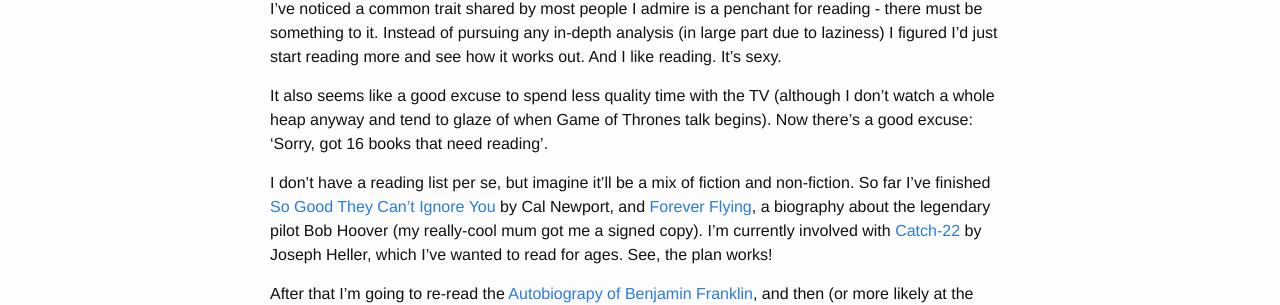
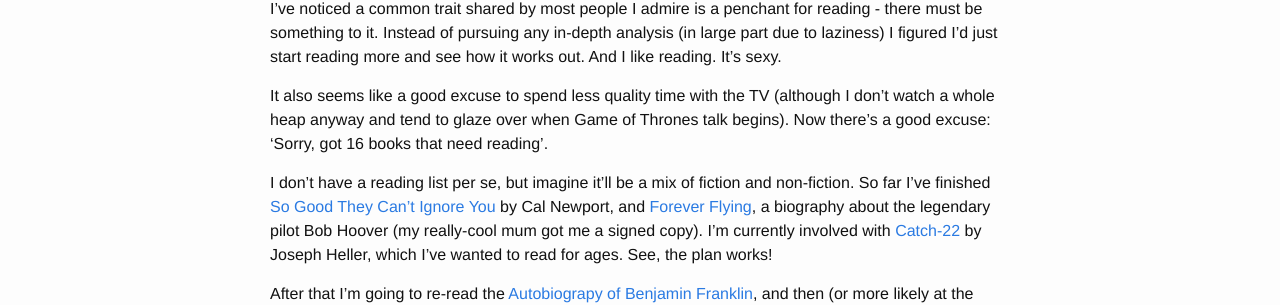
Before and after one commit to peterussell/peterussell.github.io_old, a Jekyll site: the page built from _posts/2015-11-04-Life-Before-30-Education.md, in a window 1280 px wide. Shown: the part 563-868 px from the top of the page. Built offline with Jekyll 4.4.1, drawn with Linux system fonts in a browser that asks for light colours; comment, search, counter and statistics services are not loaded.

```diff
--- a/_posts/2015-11-04-Life-Before-30-Education.md
+++ b/_posts/2015-11-04-Life-Before-30-Education.md
@@ -19,7 +19,7 @@ As of today I could to ask for a red cat, or inform my fellow baguette-lovers th
 
 I've noticed a common trait shared by most people I admire is a penchant for reading - there must be something to it. Instead of pursuing any in-depth analysis (in large part due to laziness) I figured I'd just start reading more and see how it works out. And I like reading. It's sexy.
 
-It also seems like a good excuse to spend less quality time with the TV (although I don't watch a whole heap anyway and tend to glaze of when Game of Thrones talk begins). Now there's a good excuse: 'Sorry, got 16 books that need reading'.
+It also seems like a good excuse to spend less quality time with the TV (although I don't watch a whole heap anyway and tend to glaze over when Game of Thrones talk begins). Now there's a good excuse: 'Sorry, got 16 books that need reading'.
 
 I don't have a reading list per se, but imagine it'll be a mix of fiction and non-fiction. So far I've finished [So Good They Can't Ignore You][sgtciy] by Cal Newport, and [Forever Flying][forever-flying], a biography about the legendary pilot Bob Hoover (my really-cool mum got me a signed copy). I'm currently involved with [Catch-22][catch-22] by Joseph Heller, which I've wanted to read for ages. See, the plan works!
 
```
Also changed, not shown: _posts/2015-12-28-peggy-returns.md (+3 -3 lines).
